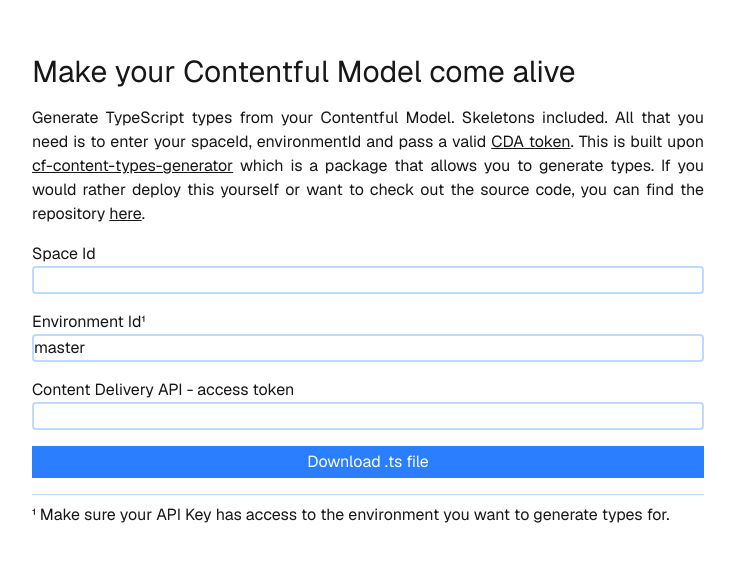
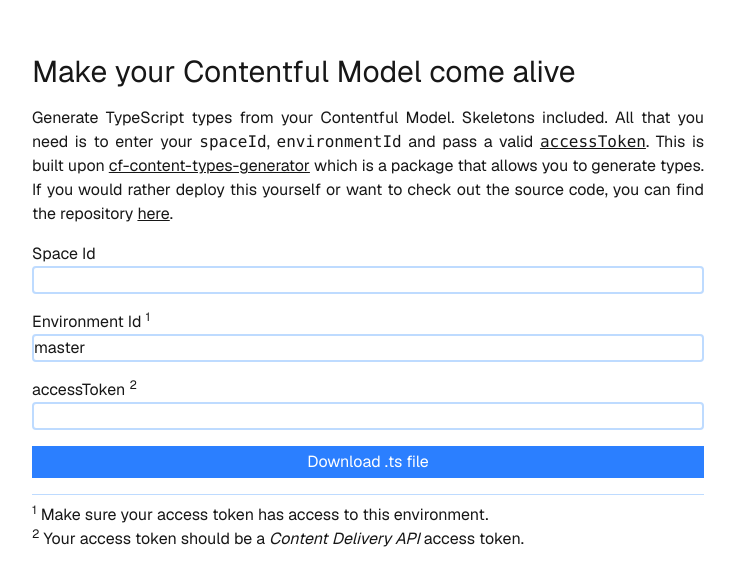
Before and after one commit to marlonschlosshauer/contentful-schema-generator, a Next.js app: page / in a window 1280 px wide. Shown: the part 110-696 px from the top of the page, without its empty margins (272-1007 px from the left). Built offline with nearby package versions, Linux system fonts and the light colour scheme.

Commit message:
Improve footnotes

```diff
--- a/src/app/page.tsx
+++ b/src/app/page.tsx
@@ -1,6 +1,7 @@
 "use client";
 
 import { getTypes, GetTypesState } from "@/actions/getTypes";
+import { Footnote } from "@/components/Footnote";
 import { Input } from "@/components/Input";
 import Link from "next/link";
 import { useActionState, useEffect } from "react";
@@ -28,15 +29,17 @@
           <h1 className="text-3xl">Make your Contentful Model come alive</h1>
           <p className="text-justify">
             Generate TypeScript types from your Contentful Model. Skeletons
-            included. All that you need is to enter your spaceId, environmentId
-            and pass a valid{" "}
+            included. All that you need is to enter your <code>spaceId</code>,{" "}
+            <code>environmentId</code> and pass a valid{" "}
+            <code>
               <Link
                 className="underline"
                 href="https://www.contentful.com/developers/docs/references/authentication/?utm_source=webapp&utm_medium=knowledge-base-api_key&utm_campaign=in-app-help#the-delivery-and-preview-api"
                 target="_blank"
               >
-              CDA token
+                accessToken
               </Link>
+            </code>
             . This is built upon{" "}
             <Link
               className="underline"
@@ -63,15 +66,12 @@
             <Input name="spaceId" label="Space Id" required />
             <Input
               name="environmentId"
-              label="Environment Id¹"
+              label="Environment Id"
               defaultValue="master"
+              note="1"
               required
             />
-            <Input
-              name="token"
-              label="Content Delivery API - access token"
-              required
-            />
+            <Input name="token" label="accessToken" note="2" required />
             <button
               type="submit"
               disabled={loading || state.status === "success"}
@@ -92,12 +92,21 @@
         </section>
         <section aria-label="hints" className="flex flex-col gap-2">
           <hr className="border-blue-200" />
+          <nav aria-label="Footnotes">
             <ul>
               <li>
-              ¹ Make sure your API Key has access to the environment you want to
-              generate types for.
+                <Footnote note="1">
+                  Make sure your access token has access to this environment.
+                </Footnote>
+              </li>
+              <li>
+                <Footnote note="2">
+                  Your access token should be a <em>Content Delivery API</em>{" "}
+                  access token.
+                </Footnote>
               </li>
             </ul>
+          </nav>
         </section>
       </main>
     </div>
--- /dev/null
+++ b/src/components/Footnote.tsx
@@ -0,0 +1,16 @@
+import { FC, PropsWithChildren } from "react";
+
+export interface FootnoteProps {
+  note: string;
+}
+
+export const Footnote: FC<PropsWithChildren<FootnoteProps>> = ({
+  note,
+  children,
+}) => {
+  return (
+    <p id={note}>
+      <sup>{note}</sup> {children}
+    </p>
+  );
+};
--- a/src/components/Input.tsx
+++ b/src/components/Input.tsx
@@ -1,4 +1,5 @@
 "use client";
+import Link from "next/link";
 import { FC, useId } from "react";
 
 export interface InputProps {
@@ -6,13 +7,21 @@
   label: string;
   required?: boolean;
   defaultValue?: string;
+  note?: string;
 }
 
-export const Input: FC<InputProps> = ({ label, ...props }) => {
+export const Input: FC<InputProps> = ({ label, note, ...props }) => {
   const id = useId();
   return (
     <div className="flex flex-col">
-      <label htmlFor={id}>{label}</label>
+      <label htmlFor={id}>
+        {label}{" "}
+        {note && (
+          <Link href={`#${note}`}>
+            <sup>{note}</sup>
+          </Link>
+        )}
+      </label>
       <input
         id={id}
         type="text"
```
Lines whose indentation alone changed are shown as unchanged.
